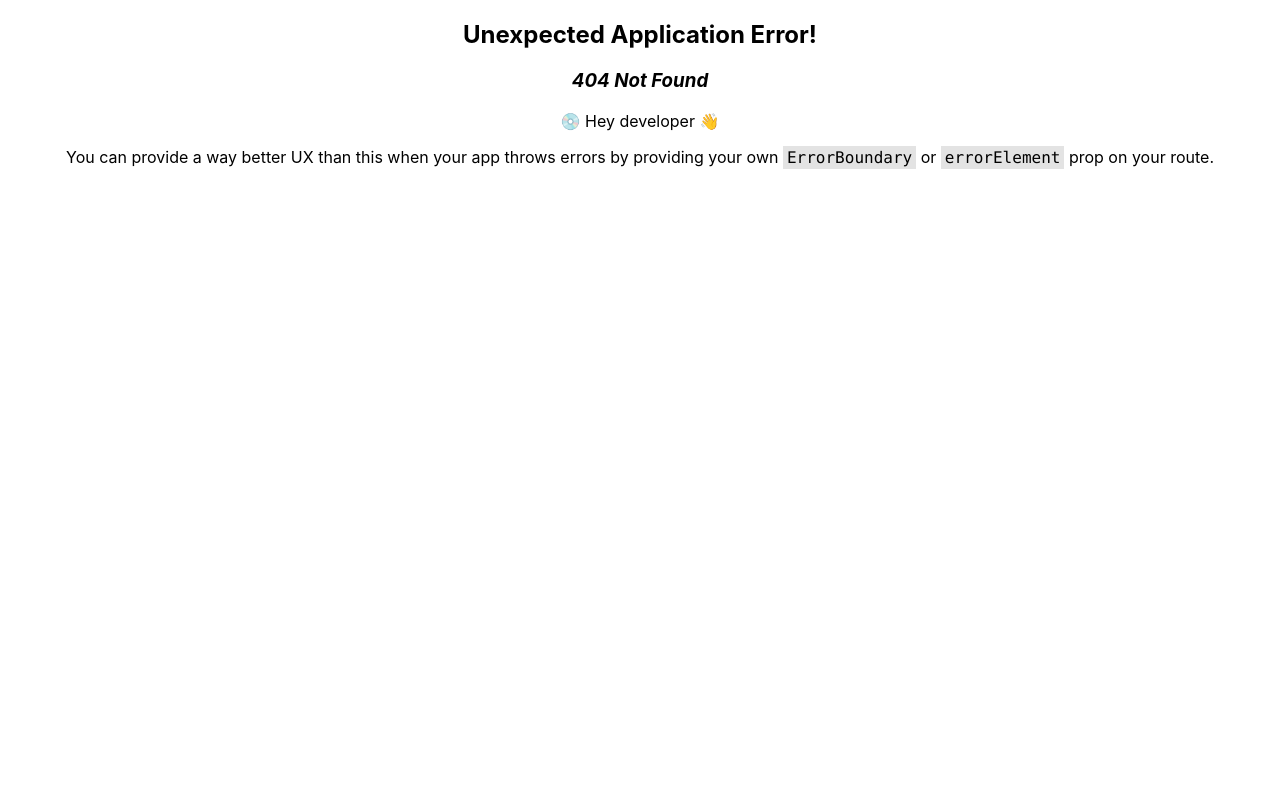
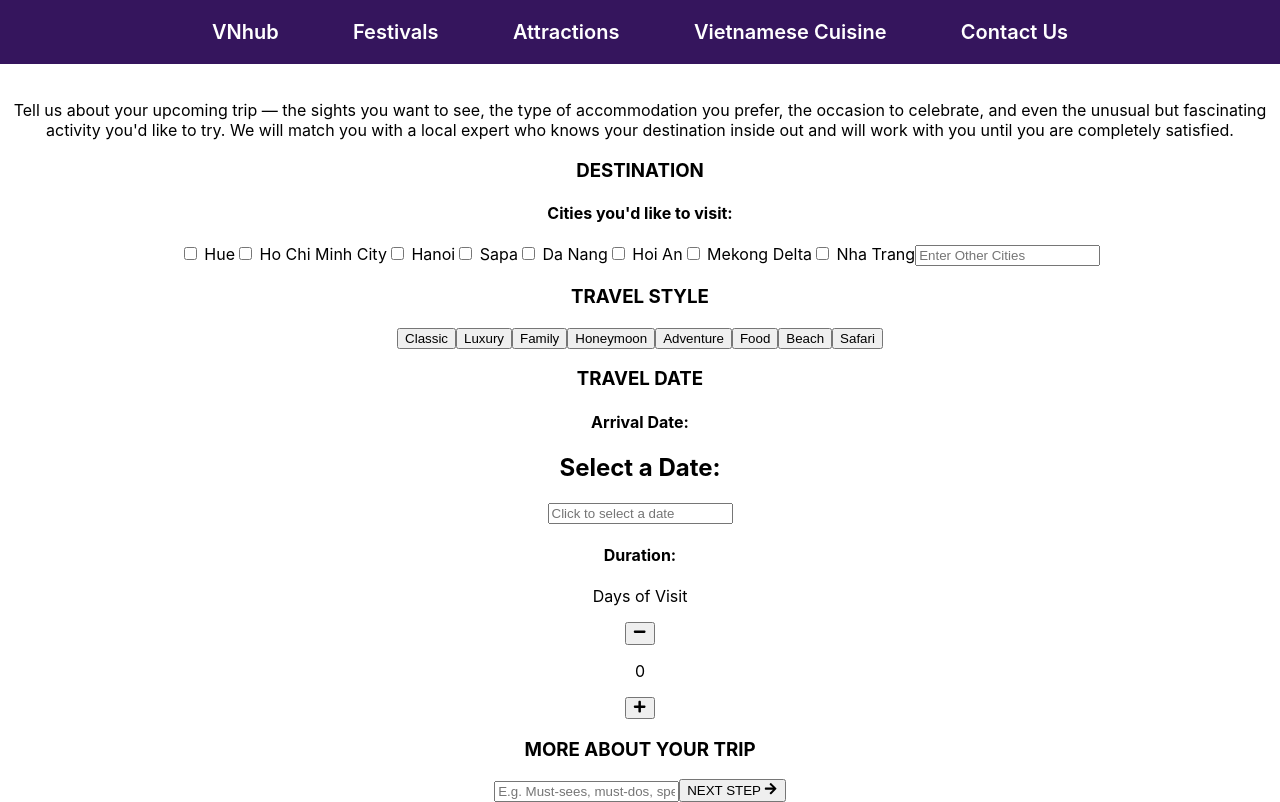
Before and after one commit to Hoanghuyen2k3/VNhub, a React (Create React App) app: page /contact in a window 1280 px wide. Before the commit this address had no page. Built offline with nearby package versions, Linux system fonts and the light colour scheme.

Commit message:
add contact page

```diff
--- a/package.json
+++ b/package.json
@@ -14,6 +14,7 @@
     "lodash": "^4.17.21",
     "maath": "^0.7.0",
     "react": "^18.2.0",
+    "react-datepicker": "^4.16.0",
     "react-dom": "^18.2.0",
     "react-icons": "^4.10.1",
     "react-redux": "^8.1.2",
--- a/src/App.js
+++ b/src/App.js
@@ -13,6 +13,7 @@ import Food from './components/food/Food';
 import Festival from './components/festival/Festival';
 import Attractions from './components/destinations/Attractions';
 import Place from './components/destinations/Place';
+import Contact from './components/contact/Contact';
 function App() {
   const router = createBrowserRouter(createRoutesFromElements(
 
@@ -21,6 +22,8 @@ function App() {
       <Route path="home" element={<Home />} />
       <Route path="festival" element={<Festival />} />
       <Route path="foods" element={<Food />} />
+      <Route path="contact" element={<Contact />} />
+
       <Route path="attractions" element={<Attractions />} />
       <Route path="attractions/:id" element={<Place />} />
       <Route path="foods/:id" element={<EachFood />} />
--- /dev/null
+++ b/src/components/contact/Contact.js
@@ -0,0 +1,96 @@
+import React, {useState} from 'react'
+import { FaArrowRight, FaMinus, FaPlus } from "react-icons/fa";
+import DatePicker from 'react-datepicker';
+import 'react-datepicker/dist/react-datepicker.css'; // Import the default styles
+function Contact() {
+    const [selectedDate, setSelectedDate] = useState(null); // State to hold the selected date
+    const today = new Date();
+    const maxDate = new Date();
+    maxDate.setFullYear(maxDate.getFullYear() + 3);
+    const options=["Classic", "Luxury", "Family", "Honeymoon", "Adventure", "Food", "Beach", "Safari"]
+    const [click, setClick]=useState(false)
+    const [text, setText]= useState("");
+    const [count, setCount] = useState(0)
+  return (
+    <div>
+        <p>Tell us about your upcoming trip — the sights you want to see, the type of accommodation you prefer, the occasion to celebrate, and even the unusual but fascinating activity you'd like to try. We will match you with a local expert who knows your destination inside out and will work with you until you are completely satisfied.</p>
+        <h3>DESTINATION</h3>
+        <h4>Cities you'd like to visit:</h4>
+        <label>
+            <input type="checkbox" /> Hue
+        </label>
+        <label>
+            <input type="checkbox" /> Ho Chi Minh City
+        </label>
+        <label>
+            <input type="checkbox" /> Hanoi
+        </label>
+        <label>
+            <input type="checkbox" /> Sapa
+        </label>
+        <label>
+            <input type="checkbox" /> Da Nang
+        </label>
+        <label>
+            <input type="checkbox" /> Hoi An
+        </label>
+        <label>
+            <input type="checkbox" /> Mekong Delta
+        </label>
+        <label>
+            <input type="checkbox" /> Nha Trang
+        </label>
+        <input type="text" placeholder="Enter Other Cities" />
+
+        <h3>TRAVEL STYLE</h3>
+
+
+        <div className="option-buttons">
+        {options.map(option => (
+          <button
+            key={option}
+            className={click ? "yellow": "normal"}
+            onClick={()=>setClick(click=>!click)}
+          >
+            {option}
+          </button>
+        ))}
+      </div>
+
+      <h3>TRAVEL DATE</h3>
+      <h4>Arrival Date:</h4>
+      <div>
+      <h2>Select a Date:</h2>
+      <DatePicker
+        selected={selectedDate}
+        onChange={(date) => setSelectedDate(date)}
+        minDate={today}
+        maxDate={maxDate}
+        dateFormat="MMMM d, yyyy" // Format for displaying the selected date
+        placeholderText="Click to select a date"
+      />
+      {selectedDate && (
+        <p>Selected date: {selectedDate.toLocaleDateString()}</p>
+      )}
+    </div>
+      <h4>Duration:</h4>
+      <div>
+        <p>Days of Visit</p>
+        <button onClick={(e)=>count >0 &&setCount(count =>count -1)}><FaMinus /></button>
+        <p>{count}</p>
+        <button onClick={(e)=>setCount(count =>count +1)}><FaPlus /></button>
+    </div>
+
+
+
+      <h3>MORE ABOUT YOUR TRIP</h3>
+      <input type="text" placeholder="E.g. Must-sees, must-dos, specific hotel to stay (if any), and anything else you'd like to share with us." />
+
+      <button>NEXT STEP <FaArrowRight /></button>
+
+
+    </div>
+  )
+}
+
+export default Contact
--- a/src/components/destinations/Place.js
+++ b/src/components/destinations/Place.js
@@ -2,7 +2,8 @@ import React, {useState} from 'react'
 import { placesToVisit } from '../../data'
 import { useParams } from 'react-router-dom'
 import "./Place.scss"
-
+import Review from '../review/Review'
+import { foodAndDestinations } from '../../data'
 function Place() {
     const params = useParams();
     console.log(params)
@@ -10,6 +11,12 @@ function Place() {
     const place = pl[0]
     console.log(place)
     const [image, setImage] = useState()
+    const [images, setImages] = useState([])
+    const [text, setText] = useState("");
+
+    const [review, setReview] = useState({})
+    const foods = foodAndDestinations.filter(f=> f.places.includes(place.name) || f.places[0].toLowerCase() === "various")
+    console.log(foods)
   return (
     <div className="place">
         <h1>{place.name}</h1>
@@ -19,6 +26,7 @@ function Place() {
             <a href="#about">About</a>
             <a href="#img">Images</a>
             <a href="#todo">Things to do</a>
+            <a href="#cuisine">Cuisine</a>
             <a href="#review">Reviews</a>
         </div>
         <div className="place-info">
@@ -36,17 +44,23 @@ function Place() {
             <ul>
                 {place.thingsToDo.map((d, i)=> <li key={i}>👉{d}</li>)}
             </ul>
+            <div id="cuisine">
+                <h2>Must Try</h2>
+                {
+                    foods.map(f=><div>
+                        <h3>{f.name}</h3>
+                        <img src={f.url[0]} />
+                    </div>)
+                }
+
+            </div>
             <div id="review">
                 <h2>Reviews</h2>
-                <form>
-                    <input type="text" placeholder="Write your experiences..."/>
-                    <input  style={{ display: 'none' }} id="icon-button-file"
-                type="file" onChange={(e)=>{
-                    const file = e.target.files[0];
-                    file &&setImage(URL.createObjectURL(e.target.files[0]))}} />
-                </form>
+                <Review image={image} images={images} setText={setText} text={text} setImage={setImage} setImages={setImages} review={review} setReview={setReview} />
+
 
             </div>
+            <h1>Reviews</h1>
 
         </div>
 
--- a/src/components/food/Card.js
+++ b/src/components/food/Card.js
@@ -13,23 +13,8 @@ function Card({food, index}) {
     navigate(`${food.id}`);
   }
   return (
-    <motion.section
-        variants={staggerContainer()}
-        initial='hidden'
-        whileInView='show'
-        viewport={{ once: true, amount: 0.25 }}
-      >
-        <span>
-          &nbsp;
-        </span>
-          <motion.div variants={fadeIn("left", "spring", index * 0.5, 0.75)}>
-            <div
-              options={{
-                max: 45,
-                scale: 1,
-                speed: 100,
-              }}
-              onClick={handleClick}
+
+    <div onClick={handleClick}
     key={index}
     className="card-container"
     >
@@ -38,15 +23,6 @@ function Card({food, index}) {
       <p className="foods-location">{`Locations: ${food.places.join(", ")}`}</p>
   </div>
 
-          </motion.div>
-
-
-
-
-      </motion.section>
-
-
-
 
   )
 }
--- a/src/components/food/EachFood.js
+++ b/src/components/food/EachFood.js
@@ -1,14 +1,29 @@
-import React from 'react'
+import React, {useState} from 'react'
 import { useParams } from 'react-router-dom'
 import { foodAndDestinations } from '../../data'
+import Review from '../review/Review';
 function EachFood() {
   const params = useParams();
   console.log(params)
   const pl = foodAndDestinations.filter(p => p.id === parseInt(params.id));
   const food = pl[0]
   console.log(food)
+  const [image, setImage] = useState()
+    const [images, setImages] = useState([])
+    const [text, setText] = useState("");
+
+    const [review, setReview] = useState({})
   return (
-    <div>EachFood</div>
+    <div>
+      <h1>{food.name}</h1>
+      <div>
+        {
+          food.url.map(f =><img src={f} alt="food-image" />)
+        }
+      </div>
+      <Review image={image} images={images} setText={setText} text={text} setImage={setImage} setImages={setImages} review={review} setReview={setReview} />
+
+    </div>
   )
 }
 
--- a/src/components/food/Food.scss
+++ b/src/components/food/Food.scss
@@ -4,6 +4,9 @@
     justify-content: center;
     .foods-location {
         font-weight: 600;
+    }
+    .card-container:hover {
+        scale: 1.1;
 
     }
 }
--- a/src/components/home/Home.scss
+++ b/src/components/home/Home.scss
@@ -14,7 +14,7 @@
     height: 100%;
     display: flex;
     flex-wrap: wrap;
-    margin-top: 100px;
+    // margin-top: 100px;
     opacity: 0.4;
     .header-img-container {
       margin: 0;
--- a/src/components/nav/Nav.js
+++ b/src/components/nav/Nav.js
@@ -10,6 +10,7 @@ function Nav() {
             <NavLink to="festival" activeClassName="active-link">Festivals</NavLink>
             <NavLink to="attractions" activeClassName="active-link">Attractions</NavLink>
             <NavLink to="foods" activeClassName="active-link">Vietnamese Cuisine</NavLink>
+            <NavLink to="contact" activeClassName="active-link">Contact Us</NavLink>
 
         </div>
         <div className="outlet">
--- /dev/null
+++ b/src/components/review/Review.js
@@ -0,0 +1,54 @@
+import React from 'react'
+import { FaImage } from "react-icons/fa";
+
+function Review({image, images,text, setText, setImage, setImages, setReview, review}) {
+    const handleImages=(e)=>{
+        setImages(images =>[...images, image])
+    }
+    const handleSubmit = (e)=>{
+        e.preventDefault()
+        setReview({
+            date: new Date(),
+            text: text,
+            images: images,
+
+
+        })
+    }
+  return (
+    <div>
+         <form onSubmit={handleSubmit}>
+            <input type="text" onChange={(e)=>setText(e.target.value)} placeholder="Write your experiences..."/>
+            <label htmlFor='icon-button-file'><FaImage /></label>
+            <input  style={{ display: 'none' }} id="icon-button-file"
+        type="file" onChange={(e)=>{
+            const file = e.target.files[0];
+            file &&setImage(URL.createObjectURL(e.target.files[0]))}} />
+            {image &&
+            <>
+                <label htmlFor='icon-button-file' onClick={handleImages}>+</label>
+                <img src={image} />
+            </>}
+            {images.map((image, index) =>
+                <img src={image} />
+
+            )}
+            <button type="submit">Submit</button>
+        </form>
+        {review&&
+        <div>
+            <p>{review.text}</p>
+            <p>{review.date?.toLocaleString()}</p>
+            <div>
+                {
+                    review.images?.map(image=><img src={image} />)
+                }
+            </div>
+
+
+        </div>}
+    </div>
+  )
+}
+
+export default Review
```
Also changed, not shown: src/components/contact/Contact1.js (added), src/components/contact/Contact2.js (added), 1 other file (tests, documents, lock files or other folders). Lines whose indentation alone changed are shown as unchanged.
